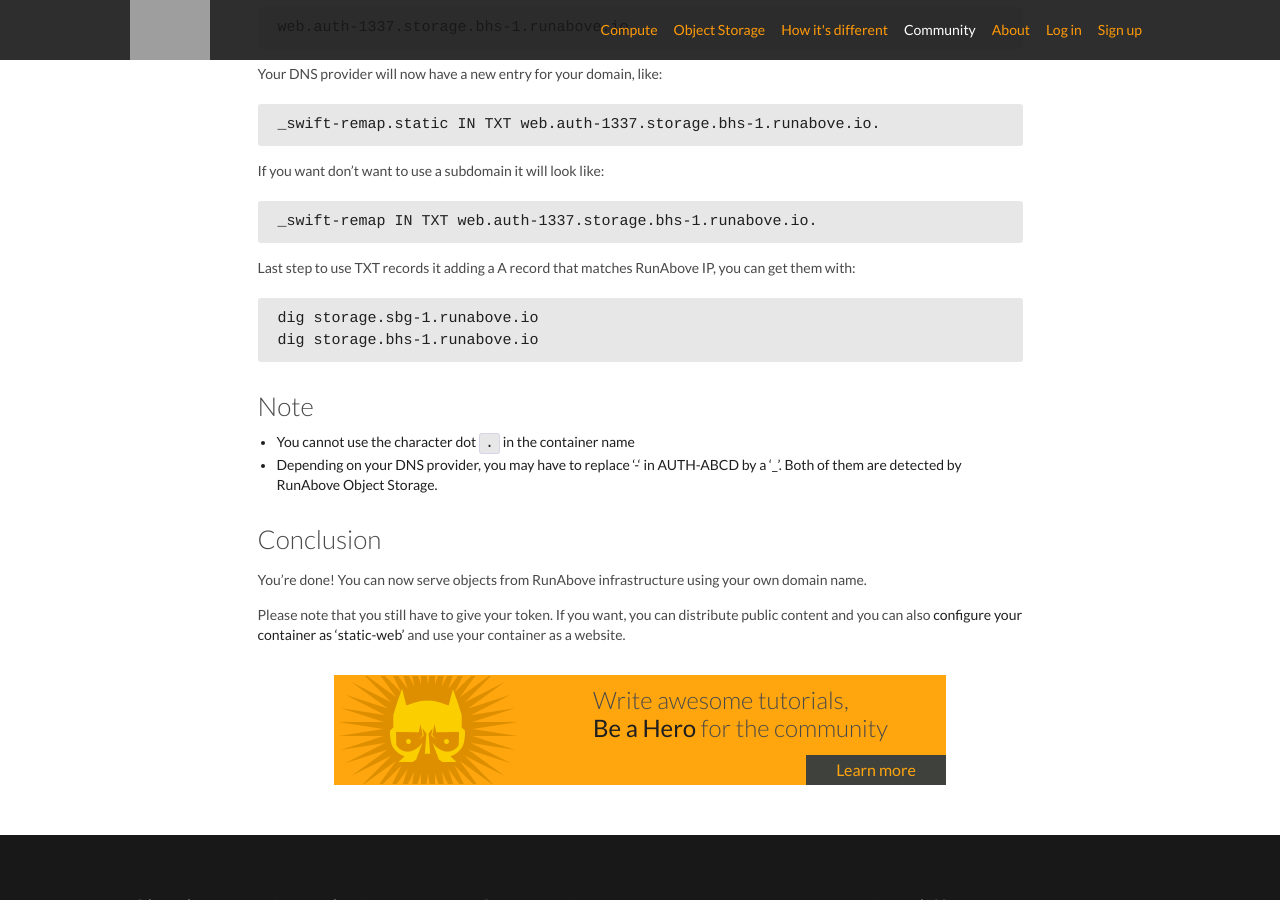
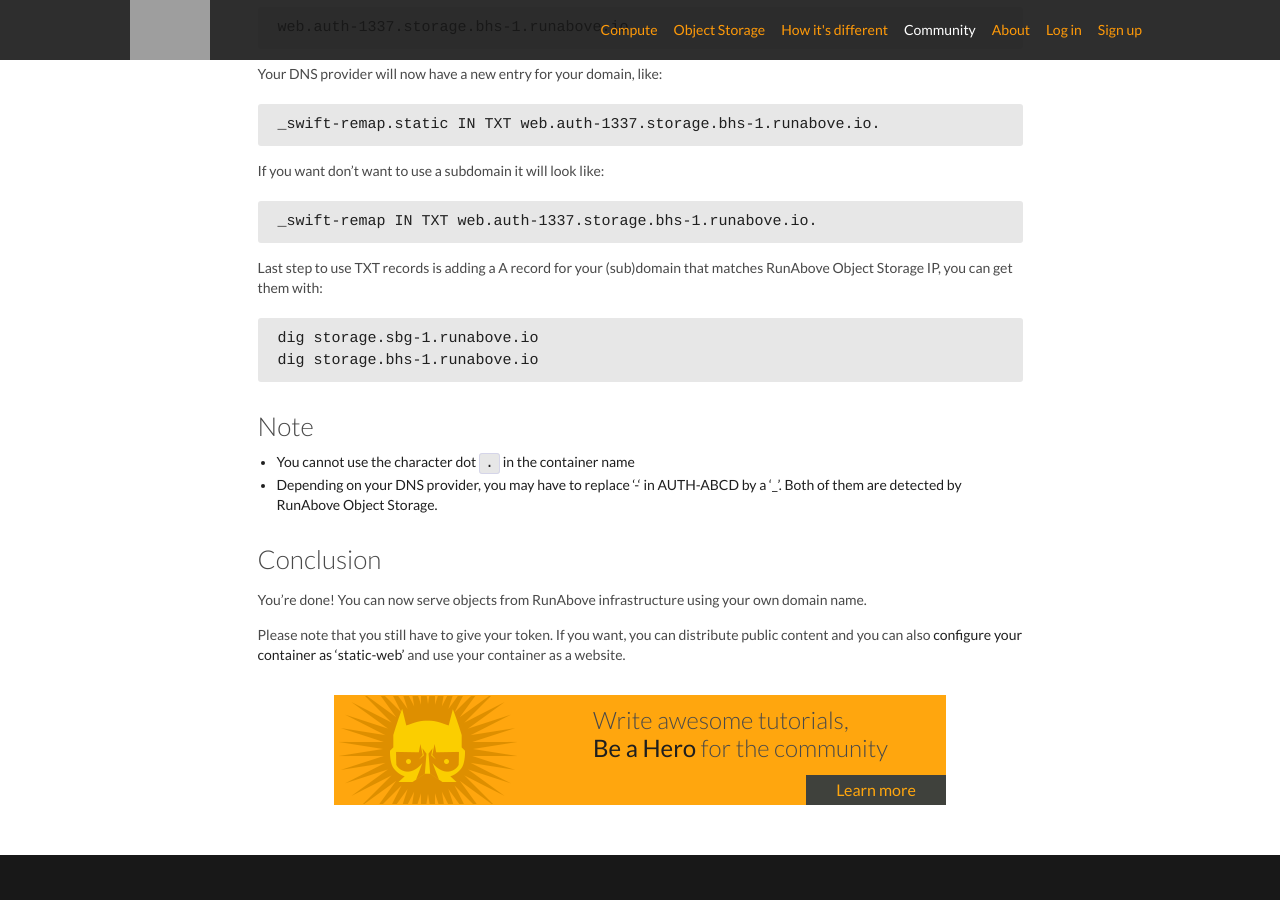
Before and after one commit to ovhlabs/knowledge-base, a Jekyll site: the page built from en/_posts/2014-12-19-how-to-put-object-storage-behind-your-domain-name.md, in a window 1280 px wide and 900 px high, scrolled down 1941 px. Built offline with Jekyll 4.4.1, drawn with Linux system fonts in a browser that asks for light colours; Markdown is read by kramdown in place of the engine named in the settings; comment, search, counter and statistics services are not loaded; grey boxes are pictures that could not be loaded.

Commit message:
Fix typo

```diff
--- a/en/_posts/2014-12-19-how-to-put-object-storage-behind-your-domain-name.md
+++ b/en/_posts/2014-12-19-how-to-put-object-storage-behind-your-domain-name.md
@@ -81,8 +81,8 @@
 
     _swift-remap IN TXT web.auth-1337.storage.bhs-1.runabove.io.
 
-Last step to use TXT records it adding a A record that matches RunAbove IP, you
-can get them with:
+Last step to use TXT records is adding a A record for your (sub)domain that
+matches RunAbove Object Storage IP, you can get them with:
 
     dig storage.sbg-1.runabove.io
     dig storage.bhs-1.runabove.io
```
